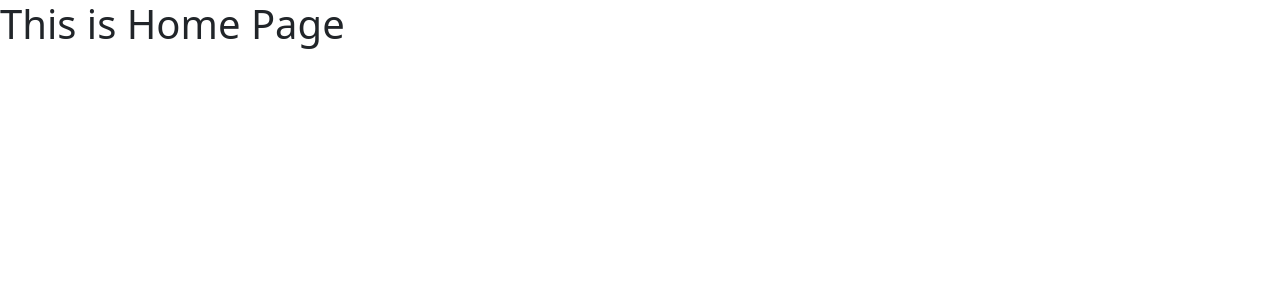
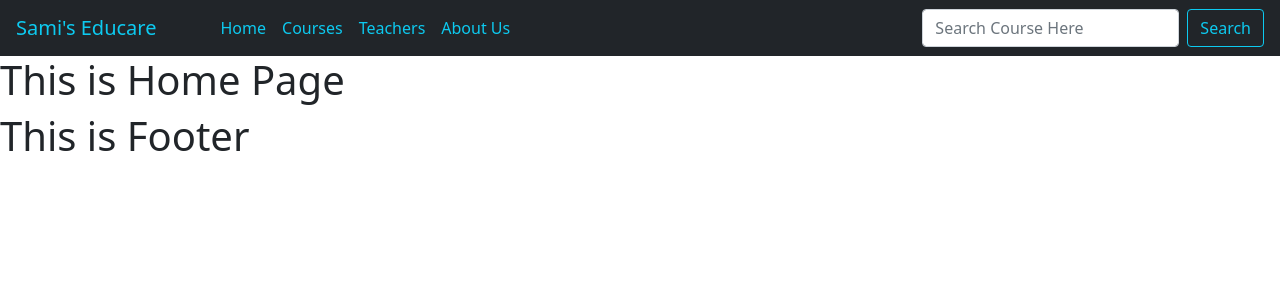
Before and after one commit to samimeadad/review-website-samimeadad, a React (Create React App) app: page / in a window 1280 px wide. Shown: the top 300 px of the page. Built offline with nearby package versions, Linux system fonts and the light colour scheme.

Commit message:
header navbar done Alhamdulillah

```diff
--- a/src/App.js
+++ b/src/App.js
@@ -6,6 +6,8 @@ import './App.css';
 import About from './components/About/About';
 import Courses from './components/Courses/Courses';
 import ErrorPage from './components/ErrorPage/ErrorPage';
+import Footer from './components/Footer/Footer';
+import Header from './components/Header/Header';
 import Home from './components/Home/Home';
 import Teachers from './components/Teachers/Teachers';
 
@@ -13,6 +15,7 @@ function App () {
   return (
     <div>
       <Router>
+        <Header></Header>
         <Switch>
           <Route exact path="/home">
             <Home></Home>
@@ -29,13 +32,11 @@ function App () {
           <Route exact path="/about">
             <About></About>
           </Route>
-          <Route exact path="/about">
-            <About></About>
-          </Route>
           <Route exact path="*">
             <ErrorPage></ErrorPage>
           </Route>
         </Switch>
+        <Footer></Footer>
       </Router>
     </div>
   );
--- a/src/components/Header/Header.js
+++ b/src/components/Header/Header.js
@@ -1,10 +1,31 @@
 import React from 'react';
+import { Form, FormControl, Nav, Navbar, Button } from 'react-bootstrap';
+import { NavLink } from 'react-router-dom';
 
 const Header = () => {
     return (
-        <div>
-            <h1>This is Header</h1>
-        </div>
+        <Navbar bg="dark" variant="dark">
+            <Navbar.Brand>
+                <NavLink to="/home" className="ms-3 me-5 text-info text-decoration-none">
+                    Sami's Educare
+                </NavLink>
+            </Navbar.Brand>
+            <Nav className="me-auto">
+                <NavLink className="me-3 text-info text-decoration-none" to="/home">Home</NavLink>
+                <NavLink className="me-3 text-info text-decoration-none" to="/courses">Courses</NavLink>
+                <NavLink className="me-3 text-info text-decoration-none" to="/teachers">Teachers</NavLink>
+                <NavLink className="me-3 text-info text-decoration-none" to="/about">About Us</NavLink>
+            </Nav>
+            <Form className="d-flex">
+                <FormControl
+                    type="search"
+                    placeholder="Search Course Here"
+                    className="me-2"
+                    aria-label="Search"
+                />
+                <Button className="me-3" variant="outline-info">Search</Button>
+            </Form>
+        </Navbar>
     );
 };
 
```
